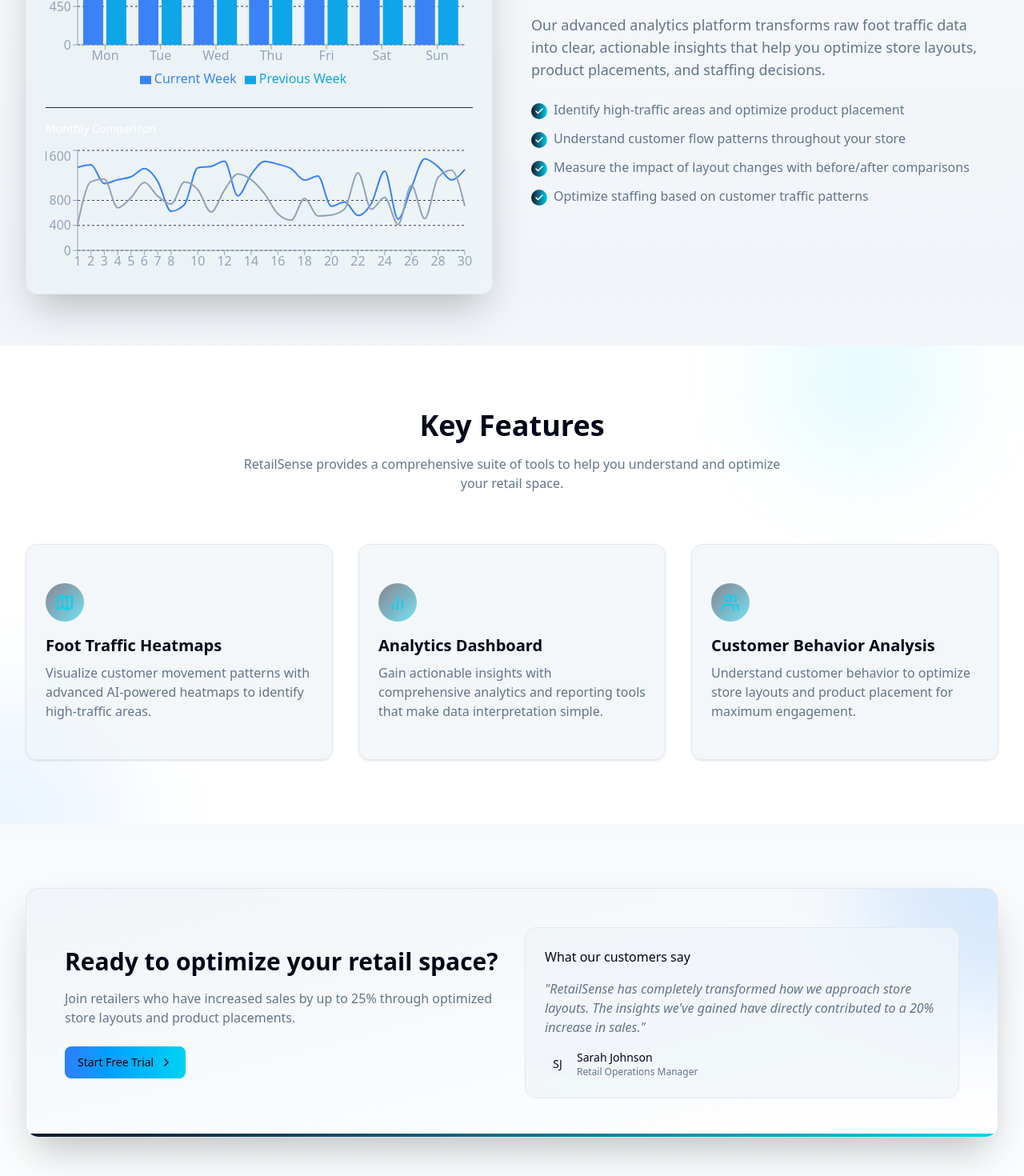
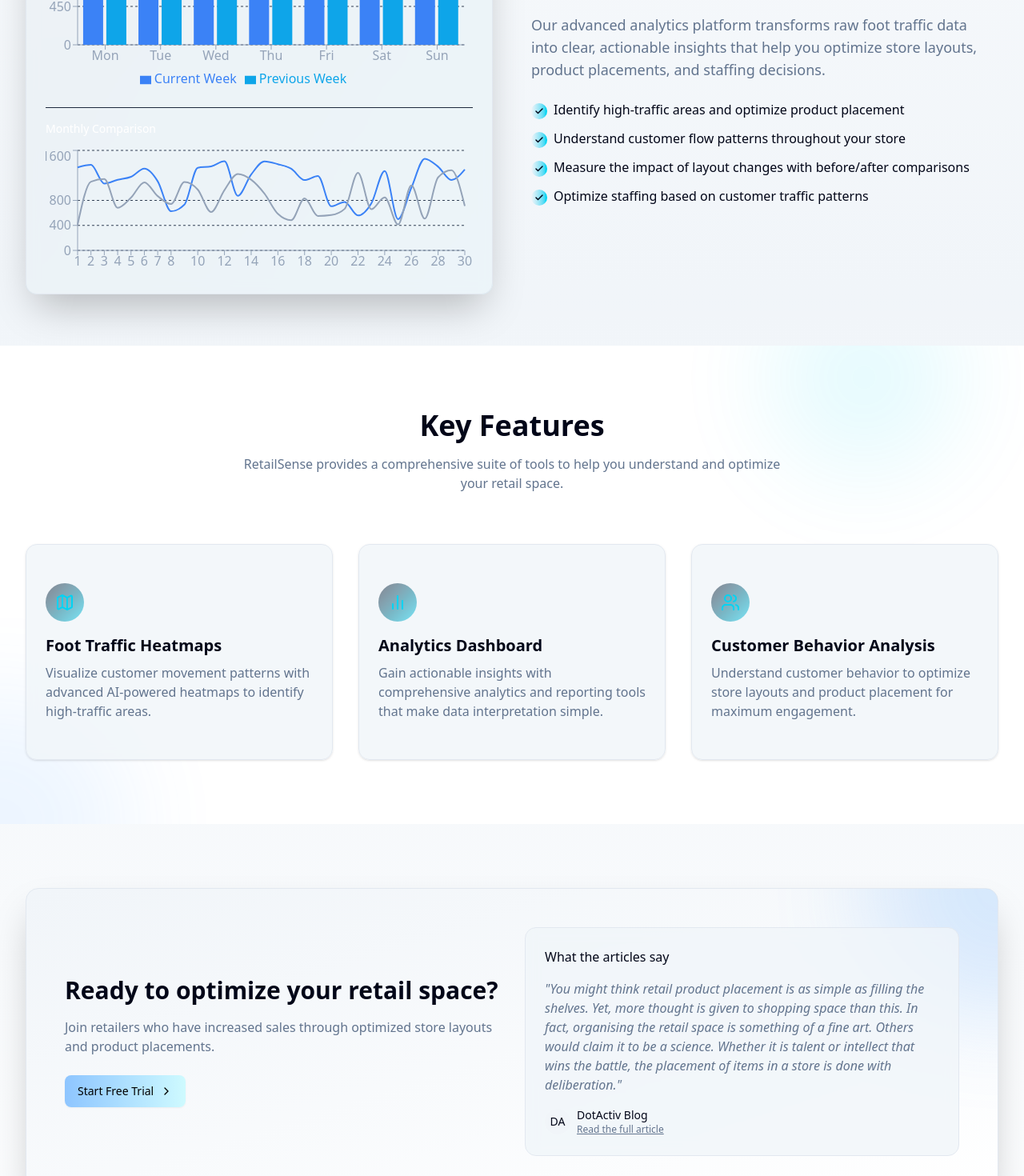
Before and after one commit to Kato-Neko/RetailSense, a React (Vite) app in the folder frontend/: page / in a window 1280 px wide. Shown: the part 1180-2650 px from the top of the page at 80% size. Built offline with nearby package versions, Linux system fonts and the light colour scheme.

Commit message:
patch 4.0 pre-supabasing everything

```diff
--- a/frontend/index.html
+++ b/frontend/index.html
@@ -5,6 +5,7 @@
   <meta charset="UTF-8" />
   <link rel="icon" type="image/svg" href="/rs_logo.svg" />
   <meta name="viewport" content="width=device-width, initial-scale=1.0" />
+  <link href="https://fonts.googleapis.com/css2?family=Outfit:wght@700;900&display=swap" rel="stylesheet">
   <title>RetailSense</title>
 </head>
 
--- a/frontend/src/components/PublicHeader.jsx
+++ b/frontend/src/components/PublicHeader.jsx
@@ -30,7 +30,7 @@
           <div className="flex items-center justify-center h-10 w-10 bg-transparent rounded-full p-1">
             <img src="/rs_logo.svg" alt="RetailSense Logo" className="h-7 w-7 object-contain" />
           </div>
-          <span className="text-xl font-bold bg-gradient-to-r from-primary to-cyan-400 text-transparent bg-clip-text">
+          <span className="text-xl font-bold bg-gradient-to-r from-primary to-cyan-400 text-transparent bg-clip-text" style={{ fontFamily: 'Outfit, sans-serif' }}>
             RetailSense
           </span>
         </div>
@@ -87,7 +87,7 @@
                 <div className="flex items-center justify-center h-8 w-8 bg-transparent rounded-full p-1">
                   <img src="/rs_logo.svg" alt="RetailSense Logo" className="h-5 w-5 object-contain" />
                 </div>
-                <span className="text-lg font-bold bg-gradient-to-r from-primary to-cyan-400 text-transparent bg-clip-text">
+                <span className="text-lg font-bold bg-gradient-to-r from-primary to-cyan-400 text-transparent bg-clip-text" style={{ fontFamily: 'Outfit, sans-serif' }}>
                   RetailSense
                 </span>
               </div>
--- a/frontend/src/components/SideMenu.jsx
+++ b/frontend/src/components/SideMenu.jsx
@@ -84,7 +84,7 @@
             <img src="/rs_logo.svg" alt="RetailSense Logo" className="h-7 w-7 object-contain" />
           </div>
           <div className="ml-3">
-            <span className="text-lg font-bold bg-gradient-to-r from-primary to-cyan-400 text-transparent bg-clip-text">
+            <span className="text-lg font-bold bg-gradient-to-r from-primary to-cyan-400 text-transparent bg-clip-text" style={{ fontFamily: 'Outfit, sans-serif' }}>
               RetailSense
             </span>
             <div className="text-xs text-muted-foreground">Analytics Platform</div>
--- a/frontend/src/pages/AboutPage.jsx
+++ b/frontend/src/pages/AboutPage.jsx
@@ -70,7 +70,8 @@
   }, [api])
 
   return (
-    <div className="min-h-screen bg-gradient-to-b from-background via-muted to-background dark:from-slate-950 dark:via-slate-900 dark:to-slate-950">
+    <div className="min-h-screen flex flex-col">
+      <div className="flex-1">
         <PublicHeader showBackButton onBackClick={() => navigate(-1)} />
 
         {/* Hero Section with Dynamic Background */}
@@ -292,6 +293,8 @@
           </div>
         </section>
       </div>
+      <PublicFooter />
+    </div>
   )
 }
 
--- a/frontend/src/pages/ContactPage.jsx
+++ b/frontend/src/pages/ContactPage.jsx
@@ -29,6 +29,7 @@
     name: "Jierelle Jane Ravanes",
     role: "AI Research & Quality Assurance",
     email: "jierellejane.ravanes@cit.edu",
+    privateEmail: "jrllejane@gmail.com",
     avatar: "/team/jierelle.png",
     fallback: "https://api.dicebear.com/7.x/avataaars/svg?seed=Jierelle",
     neonColor: "from-yellow-600 to-green-500",
@@ -152,7 +153,7 @@
           </motion.h2>
           <div className="flex flex-col md:flex-row gap-10 w-full items-stretch">
             {teamMembers.map((member, idx) => {
-              const hasPrivate = member.name === "Nick Carter Lacanglacang";
+              const hasPrivate = member.name === "Nick Carter Lacanglacang" || member.name === "Jierelle Jane Ravanes";
               const borderGradient = member.neonColor || "from-primary to-cyan-400";
               const lit = litStates[idx];
               return (
--- a/frontend/src/pages/LandingPage.jsx
+++ b/frontend/src/pages/LandingPage.jsx
@@ -126,7 +126,7 @@
                   "Optimize staffing based on customer traffic patterns",
                 ].map((item, index) => (
                   <li key={index} className="flex items-start gap-2">
-                    <div className="rounded-full bg-gradient-to-r from-primary to-cyan-400 p-1 mt-1">
+                    <div className="rounded-full bg-gradient-to-r from-secondary to-cyan-400 p-1 mt-1">
                       <svg
                         xmlns="http://www.w3.org/2000/svg"
                         width="12"
@@ -137,12 +137,12 @@
                         strokeWidth="3"
                         strokeLinecap="round"
                         strokeLinejoin="round"
-                        className="text-white"
+                        className="text-foreground"
                       >
                         <polyline points="20 6 9 17 4 12"></polyline>
                       </svg>
                     </div>
-                    <span className="text-muted-foreground">{item}</span>
+                    <span className="text-foreground">{item}</span>
                   </li>
                 ))}
               </ul>
@@ -214,11 +214,11 @@
               <div>
                 <h2 className="text-3xl font-bold text-foreground mb-4">Ready to optimize your retail space?</h2>
                 <p className="text-muted-foreground mb-6">
-                  Join retailers who have increased sales by up to 25% through optimized store layouts and product placements.
+                  Join retailers who have increased sales through optimized store layouts and product placements.
                 </p>
                 <Button
                   size="lg"
-                  className="bg-gradient-to-r from-blue-500 to-cyan-400 text-black dark:from-blue-900 dark:to-cyan-600 dark:text-white hover:from-blue-600 hover:to-cyan-500 dark:hover:from-blue-800 dark:hover:to-cyan-700 gap-2"
+                  className="bg-gradient-to-r from-blue-300 to-cyan-100 text-black dark:from-blue-900 dark:to-cyan-600 dark:text-white hover:from-blue-600 hover:to-cyan-500 dark:hover:from-blue-800 dark:hover:to-cyan-700 gap-2"
                   onClick={() => setIsAuthOpen(true)}
                 >
                   Start Free Trial <ChevronRight className="h-4 w-4" />
@@ -226,17 +226,21 @@
               </div>
               <div className="hidden lg:block">
                 <div className="bg-muted/80 backdrop-blur-sm rounded-xl p-6 border border-border">
-                  <div className="text-foreground font-medium mb-4">What our customers say</div>
+                  <div className="text-foreground font-medium mb-4">What the articles say</div>
                   <blockquote className="text-muted-foreground italic">
-                    "RetailSense has completely transformed how we approach store layouts. The insights we've gained have directly contributed to a 20% increase in sales."
+                    "You might think retail product placement is as simple as filling the shelves. Yet, more thought is given to shopping space than this. In fact, organising the retail space is something of a fine art. Others would claim it to be a science. Whether it is talent or intellect that wins the battle, the placement of items in a store is done with deliberation."
                   </blockquote>
                   <div className="mt-4 text-muted-foreground text-sm flex items-center gap-2">
                     <div className="w-8 h-8 rounded-full bg-muted flex items-center justify-center text-foreground">
-                      SJ
+                      DA
                     </div>
                     <div>
-                      <div className="text-foreground">Sarah Johnson</div>
-                      <div className="text-muted-foreground text-xs">Retail Operations Manager</div>
+                      <div className="text-foreground">DotActiv Blog</div>
+                      <div className="text-muted-foreground text-xs">
+                        <a href="https://www.dotactiv.com/blog/retail-product-placement" target="_blank" rel="noopener noreferrer" className="underline">
+                          Read the full article
+                        </a>
+                      </div>
                     </div>
                   </div>
                 </div>
```
Lines whose indentation alone changed are shown as unchanged.
